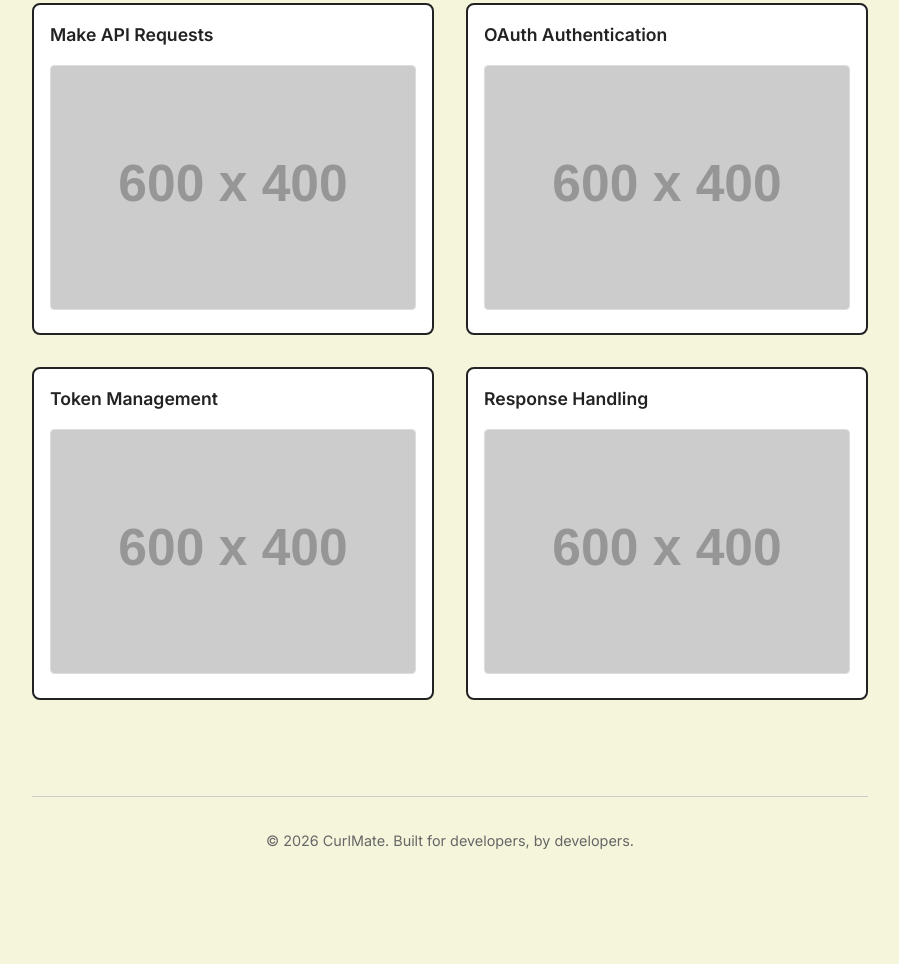
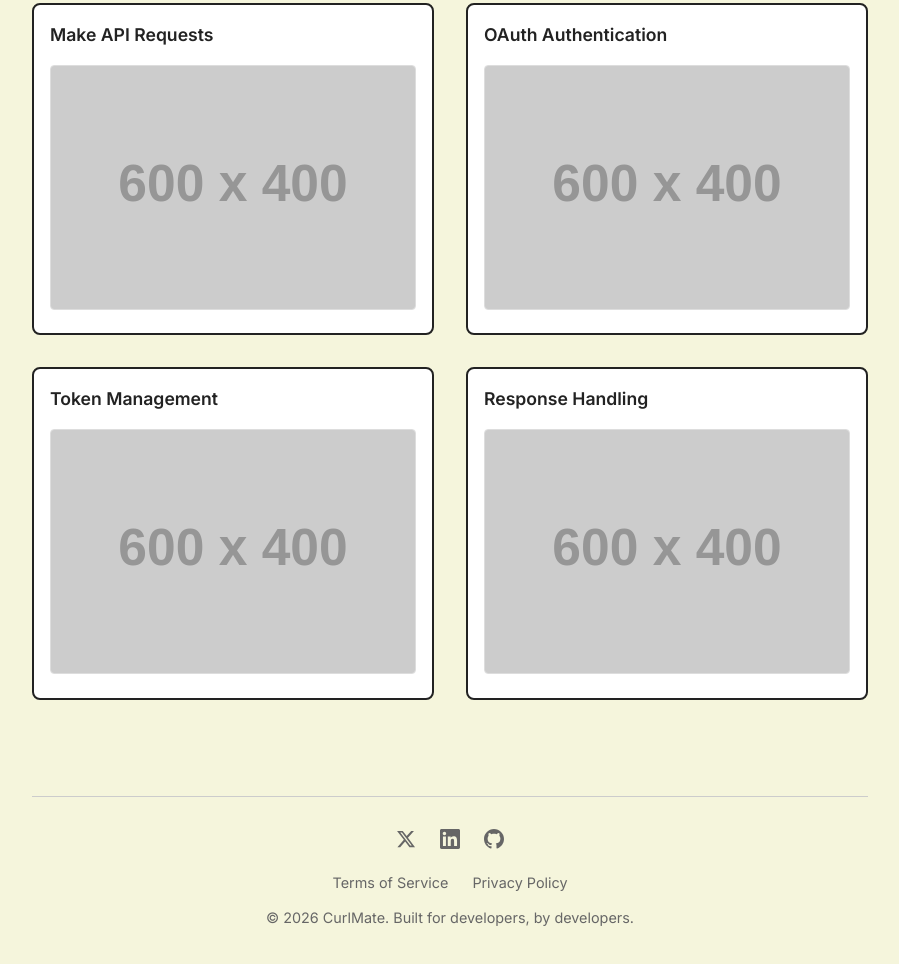
Before and after one commit to curlmate-dev/Curlmate-landing, a plain HTML site: page index.html in a window 1280 px wide. Shown: the part 986-1950 px from the top of the page, without its empty margins (190-1089 px from the left). Before the commit the page ends 1902 px from the top, so only its background shows below. Drawn offline with Linux system fonts and the light colour scheme; placeholder pictures from the web are drawn by us.

Commit message:
add logo and footer social and links

```diff
--- a/index.html
+++ b/index.html
@@ -12,7 +12,7 @@
 <body>
   <div class="container">
     <header>
-      <div class="logo">curl<span>mate</span></div>
+      <img src="/logo.png" alt="CurlMate" class="logo">
       <a href="https://app.curlmate.dev/connection" class="cta-button" style="padding: 0.5rem 1.5rem; font-size: 0.9rem;">Launch App</a>
     </header>
 
@@ -71,6 +71,21 @@
     </section>
 
     <footer>
+      <div class="social-links">
+        <a href="https://twitter.com/curlmate" target="_blank" rel="noopener noreferrer" aria-label="Twitter">
+          <svg width="20" height="20" viewBox="0 0 24 24" fill="currentColor"><path d="M18.244 2.25h3.308l-7.227 8.26 8.502 11.24H16.17l-5.214-6.817L4.99 21.75H1.68l7.73-8.835L1.254 2.25H8.08l4.713 6.231zm-1.161 17.52h1.833L7.084 4.126H5.117z"/></svg>
+        </a>
+        <a href="https://linkedin.com/company/curlmate" target="_blank" rel="noopener noreferrer" aria-label="LinkedIn">
+          <svg width="20" height="20" viewBox="0 0 24 24" fill="currentColor"><path d="M20.447 20.452h-3.554v-5.569c0-1.328-.027-3.037-1.852-3.037-1.853 0-2.136 1.445-2.136 2.939v5.667H9.351V9h3.414v1.561h.046c.477-.9 1.637-1.85 3.37-1.85 3.601 0 4.267 2.37 4.267 5.455v6.286zM5.337 7.433c-1.144 0-2.063-.926-2.063-2.065 0-1.138.92-2.063 2.063-2.063 1.14 0 2.064.925 2.064 2.063 0 1.139-.925 2.065-2.064 2.065zm1.782 13.019H3.555V9h3.564v11.452zM22.225 0H1.771C.792 0 0 .774 0 1.729v20.542C0 23.227.792 24 1.771 24h20.451C23.2 24 24 23.227 24 22.271V1.729C24 .774 23.2 0 22.222 0h.003z"/></svg>
+        </a>
+        <a href="https://github.com/curlmate-dev" target="_blank" rel="noopener noreferrer" aria-label="GitHub">
+          <svg width="20" height="20" viewBox="0 0 24 24" fill="currentColor"><path d="M12 0c-6.626 0-12 5.373-12 12 0 5.302 3.438 9.8 8.207 11.387.599.111.793-.261.793-.577v-2.234c-3.338.726-4.033-1.416-4.033-1.416-.546-1.387-1.333-1.756-1.333-1.756-1.089-.745.083-.729.083-.729 1.205.084 1.839 1.237 1.839 1.237 1.07 1.834 2.807 1.304 3.492.997.107-.775.418-1.305.762-1.604-2.665-.305-5.467-1.334-5.467-5.931 0-1.311.469-2.381 1.236-3.221-.124-.303-.535-1.524.117-3.176 0 0 1.008-.322 3.301 1.23.957-.266 1.983-.399 3.003-.404 1.02.005 2.047.138 3.006.404 2.291-1.552 3.297-1.23 3.297-1.23.653 1.653.242 2.874.118 3.176.77.84 1.235 1.911 1.235 3.221 0 4.609-2.807 5.624-5.479 5.921.43.372.823 1.102.823 2.222v3.293c0 .319.192.694.801.576 4.765-1.589 8.199-6.086 8.199-11.386 0-6.627-5.373-12-12-12z"/></svg>
+        </a>
+      </div>
+      <div class="footer-links">
+        <a href="/tos">Terms of Service</a>
+        <a href="/privacy">Privacy Policy</a>
+      </div>
       <p>&copy; 2026 CurlMate. Built for developers, by developers.</p>
     </footer>
   </div>
--- a/styles.css
+++ b/styles.css
@@ -26,13 +26,8 @@ header {
 }
 
 .logo {
-  font-size: 1.5rem;
-  font-weight: 800;
-  letter-spacing: -0.5px;
-}
-
-.logo span {
-  color: #666;
+  height: 32px;
+  width: auto;
 }
 
 .hero {
@@ -148,6 +143,38 @@ footer {
   color: #666;
 }
 
+.social-links {
+  display: flex;
+  justify-content: center;
+  gap: 1.5rem;
+  margin-bottom: 1rem;
+}
+
+.social-links a {
+  color: #666;
+  transition: color 0.2s;
+}
+
+.social-links a:hover {
+  color: #333;
+}
+
+.footer-links {
+  display: flex;
+  justify-content: center;
+  gap: 1.5rem;
+  margin-bottom: 0.75rem;
+}
+
+.footer-links a {
+  color: #666;
+  text-decoration: none;
+}
+
+.footer-links a:hover {
+  text-decoration: underline;
+}
+
 @media (max-width: 600px) {
   .hero h1 {
     font-size: 2rem;
--- a/wrangler.toml
+++ b/wrangler.toml
@@ -5,3 +5,6 @@ main = "worker.ts"
 [observability.logs]
 enabled = true
 invocation_logs = true
+[assets]
+directory = "./public"
+binding = "ASSETS"
```
Also changed, not shown: worker.ts (+50 -8 lines).
